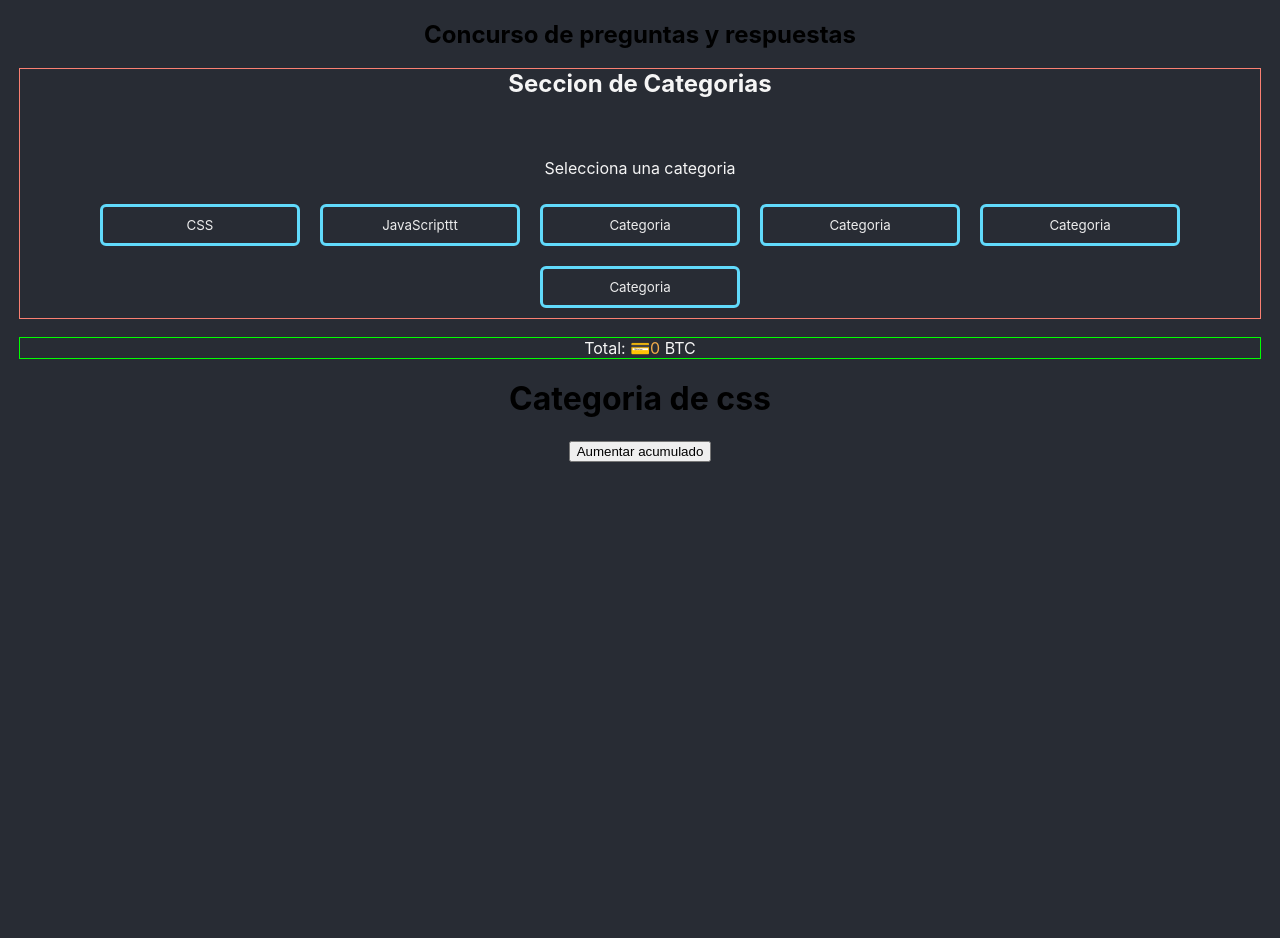
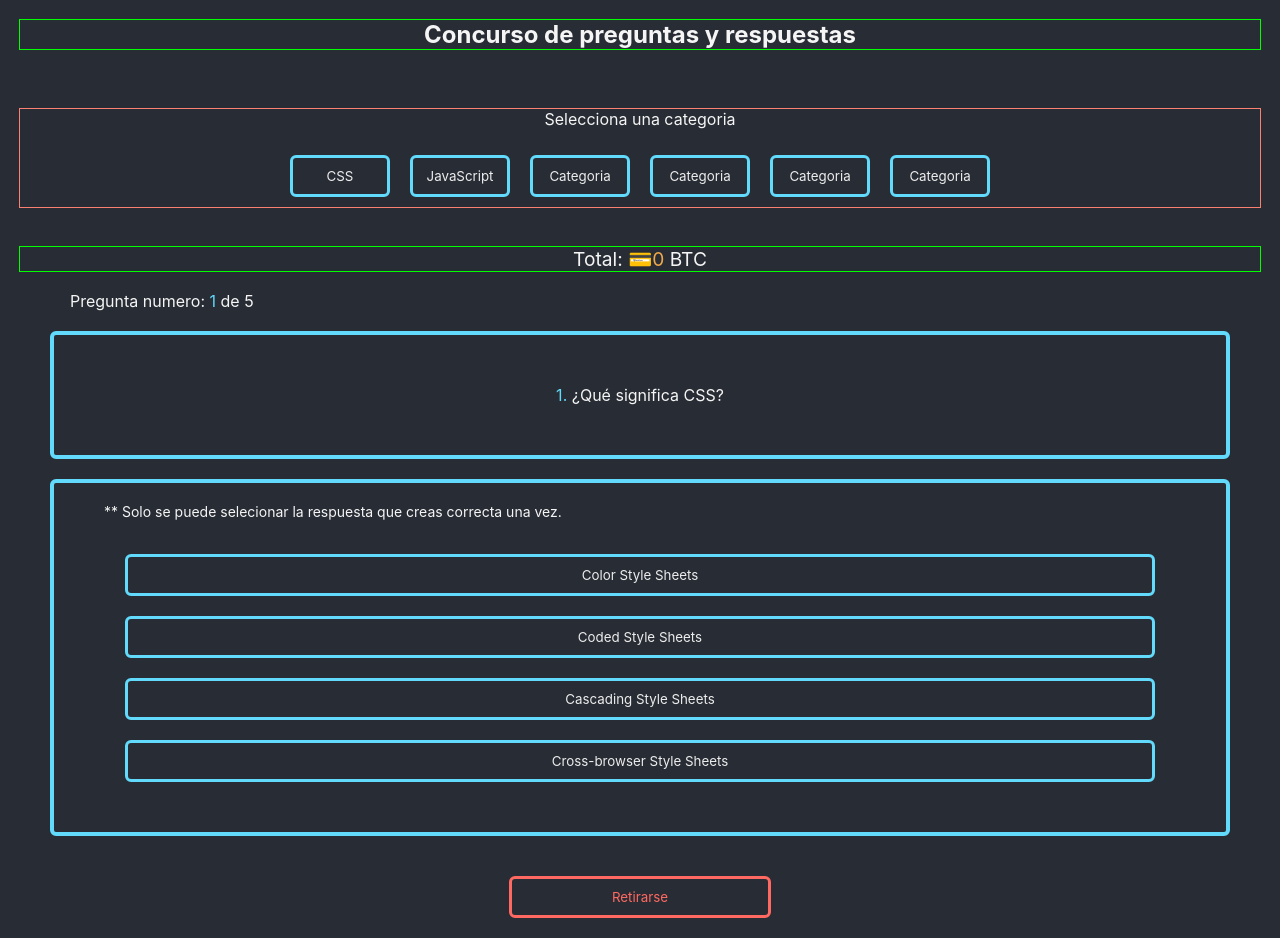
Before and after one commit to Dan33311/q-and-a-app, a React (Create React App) app: page / in a window 1280 px wide. Both pictures are taken after a click on the button "CSS". Before the commit the page ends 800 px from the top, so only its background shows below. Built offline with nearby package versions, Linux system fonts and the light colour scheme.

Commit message:
remove repeat code and overwrited files

```diff
--- a/src/App.css
+++ b/src/App.css
@@ -3,17 +3,6 @@
   background-color: #282c34;
   text-align: center;
 }
-
-/* .App-logo {
-  height: 40vmin;
-  pointer-events: none;
-} */
-
-/* @media (prefers-reduced-motion: no-preference) {
-  .App-logo {
-    animation: App-logo-spin infinite 20s linear;
-  }
-} */
 
 .App-header {
   background-color: #282c34;
@@ -30,6 +19,12 @@
   color: #61dafb;
 }
 
+.App h2 {
+  color: whitesmoke;
+
+  margin: 20px;
+  outline: 1px solid lime;
+}
 .categ-container {
   margin-top: 60px;
   color: whitesmoke;
@@ -48,7 +43,7 @@
   background-color: #282c34;
   border: 3px solid #61dafb;
   border-radius: 6px;
-  width: 200px;
+  width: 100px;
   margin: 10px 10px;
   padding: 10px;
 }
@@ -58,15 +53,12 @@
   color: #282c34;
 }
 
-
-
-
 /* .questions-head {
 
 } */
 
 .questions-head {
-  margin: 60px 50px 20px 50px;
+  margin: 20px 50px 20px 50px;
   display: flex;
   flex-direction: row;
   align-items: center;
@@ -85,10 +77,12 @@
 .score-count {
   color: whitesmoke;
   margin-right: 20px;
+  font-size: 1.2rem;
 
   /* borrar despues */
   outline: 1px solid lime;
   margin: 20px;
+  margin-top: 40px;
 }
 
 .score-count span {
@@ -149,12 +143,3 @@
   background-color: #ff6961;
   color: #282c34;
 }
-
-/* @keyframes App-logo-spin {
-  from {
-    transform: rotate(0deg);
-  }
-  to {
-    transform: rotate(360deg);
-  }
-} */
--- a/src/App.js
+++ b/src/App.js
@@ -1,7 +1,5 @@
 import './App.css';
-// import Categories from './components/Categories';
-// import Padre from './components/Padre'
-import CategoriesComponent from './components/CategoriesComponent';
+import Categories from './components/Categories';
 
 function App() {
 
@@ -9,10 +7,8 @@ function App() {
     <div className="App">
       <>
         <h2>Concurso de preguntas y respuestas</h2>
-        <CategoriesComponent/>
+        <Categories/>
       </>
-      {/* <Padre /> */}
-      {/* <Categories/> */}
     </div>
   );
 }
--- a/src/components/Categories.js
+++ b/src/components/Categories.js
@@ -1,64 +1,39 @@
-import { useState, useRef } from "react";
-import CssCategory from "./CssCategory";
-import JavascriptCategory from "./JavascriptCategory";
+import { useState } from "react";
+import Score from "./Score";
+import CategoryCss from "./CategoryCss";
+import CategoryJavascript from "./CategoryJavascript";
 
-const Categories = () => {
 
-  const [categorySelected, setCategorySelected] = useState(false);
-  const [renderThis, setRenderThis] = useState();
+const CategoriesSection = () => {
 
-  let btnRefCSS = useRef();
-  let btnRefJS = useRef();
-  const handleCategoryButtonCSS = (component) => {
-    if(btnRefCSS.current){
-      btnRefCSS.current.setAttribute("disabled", "disabled");
-    }
-    setCategorySelected(true);
-    setRenderThis(component)
+  const [score, setScore] = useState(0.0000)
+  const [categorySelected, setCategorySelected] = useState('')
+
+  const handleChangeScore = () => {
+    setScore(score + 0.0001)
   }
-  const handleCategoryButtonJavascript = (component) => {
-    if(btnRefJS.current){
-      btnRefJS.current.setAttribute("disabled", "disabled");
-    }
-    setCategorySelected(true);
-    setRenderThis(component)
+
+  const handleClickButton = (category) => {
+    setCategorySelected(category)
   }
 
 
   return (
-
-      <>
-        <div className="categ-container">
-          <h2>Concurso de preguntas y respuestas</h2>
-          <p>Selecciona una categoria</p>
-          {/* <button className="categ-btn" onClick={() => handleCategoryButton(<CssCategory />)}>CSS</button> */}
-          <button className="categ-btn" ref={btnRefCSS} onClick={() => handleCategoryButtonCSS(<CssCategory />)}>CSS</button>
-          <button className="categ-btn" ref={btnRefJS} onClick={() => handleCategoryButtonJavascript(<JavascriptCategory/>)}>JavaScript</button>
-          <button className="categ-btn" >* Test category</button>
-        </div>
-        {/* <div className="score-count">Total: 💳<span>{props.score}</span> BTC</div> */}
-        { categorySelected === true ? renderThis : null }
-      </>
+    <>
+      <div className="categ-container">
+        <p>Selecciona una categoria</p>
+        <button className="categ-btn" onClick={() => handleClickButton('css')}>CSS</button>
+        <button className="categ-btn" onClick={() => handleClickButton('javascript')}>JavaScript</button>
+        <button className="categ-btn">Categoria</button>
+        <button className="categ-btn">Categoria</button>
+        <button className="categ-btn">Categoria</button>
+        <button className="categ-btn">Categoria</button>
+      </div>
+      <Score score={score} />
+      {categorySelected === 'css' ? <CategoryCss onChange={handleChangeScore} score={score} /> : null}
+      {categorySelected === 'javascript' ? <CategoryJavascript onChange={handleChangeScore} score={score} /> : null}
+    </>
   );
 }
 
-
-export default Categories;
-
-
-// working on
-// <>
-//   { categorySelected === false ? (
-//     <>
-//       <div className="categ-container">
-//         <h2>Categorias</h2>
-//         <p>Selecciona una categoria</p>
-//         <button className="categ-btn" onClick={() => handleCategoryButton(<CssCategory />)}>CSS</button>
-//         {/* <button className="categ-btn" ref={btnRef} onClick={() => handleCategoryButton(<CssCategory />)}>CSS</button> */}
-//         <button className="categ-btn" onClick={() => handleCategoryButton(<JavascriptCategory/>)}>JavaScript</button>
-//       </div>
-//     </>
-//   ) : (
-//     renderThis
-//   )}
-// </>
+export default CategoriesSection;
--- a/src/components/CategoriesComponent.js
+++ /dev/null
@@ -1,38 +0,0 @@
-import { useState } from "react";
-import Score from "./Score";
-import CategoryCss from "./CategoryCss";
-
-
-const CategoriesSection = () => {
-
-  const [score, setScore] = useState(0.0000)
-  const [categorySelected, setCategorySelected] = useState(false)
-
-  const handleChangeScore = () => {
-    setScore(score + 0.0001)
-  }
-
-  const handleClickCssButton = () => {
-    setCategorySelected(true)
-  }
-
-  return (
-    <>
-        <div className="categ-container">
-          <h2>Seccion de Categorias</h2>
-          <p>Selecciona una categoria</p>
-          <button className="categ-btn" onClick={() => handleClickCssButton()}>CSS</button>
-          <button className="categ-btn">JavaScripttt</button>
-          <button className="categ-btn">Categoria</button>
-          <button className="categ-btn">Categoria</button>
-          <button className="categ-btn">Categoria</button>
-          <button className="categ-btn">Categoria</button>
-        </div>
-        <Score score={score} />
-        { categorySelected === true ? <CategoryCss onChange={handleChangeScore} /> : null }
-      </>
-
-  );
-}
-
-export default CategoriesSection;
--- a/src/components/CategoryCss.js
+++ b/src/components/CategoryCss.js
@@ -1,12 +1,69 @@
-const CategoriaDeCSS = ({ onChange }) => {
+import { useState } from 'react';
+import questions from '../data/questionsCSS'
+
+
+const CategoryCss = ({ onChange, score }) => {
+
+  const [currentQuestion, setCurrentQuestion] = useState(0);
+
+  const [gameFinished, setGameFinished] = useState(false);
+
+  const handleAnswerClick = (isCorrect) => {
+    if(isCorrect === true) {
+      onChange();
+    } else {
+      alert('wrong answer');
+      setGameFinished(true)
+    }
+    if(currentQuestion < questions.length - 1) {
+      setCurrentQuestion(currentQuestion + 1);
+    } else {
+      alert('next category');
+      setGameFinished(true)
+    }
+  }
+
+  const handleRetryClick = () => {
+    setGameFinished(true)
+    alert(`game finished you earned ${score} BTC`);
+    setCurrentQuestion(0)
+  }
 
 
   return (
+
     <>
-      <h1>Categoria de css</h1>
-      <button onClick={onChange}>Aumentar acumulado</button>
+      { gameFinished === false ?
+        (
+          <>
+            <div className="questions-head">
+              <div className="question-count">Pregunta numero: <span>{currentQuestion + 1}</span> de {questions.length}</div>
+            </div>
+            <div className="question-text"> <span>{currentQuestion + 1}.</span> {questions[currentQuestion].questionText}</div>
+            <div className="answer-options" >
+              <p>** Solo se puede selecionar la respuesta que creas correcta una vez.</p>
+              {questions[currentQuestion].answersOptions.map( (answerOption, index) => (
+                <div className="answers-btn" key={index}>
+                  <button onClick={() => {handleAnswerClick(answerOption.isCorrect)}}>{answerOption.answerText}</button>
+                </div>
+              ))}
+            </div>
+            <div className="retry-btn">
+              <button onClick={() => handleRetryClick()}>Retirarse</button>
+            </div>
+          </>
+        ) : (
+          // TODO: implement a category over component
+          // <div>
+          //   <h4>game finshed you earned {score} BTC</h4>
+          //   <button onClick={() => handleClickToCategories()}>Categorias</button>
+          // </div>
+          null
+        )
+      }
+
     </>
   );
 }
 
-export default CategoriaDeCSS;
+export default CategoryCss;
--- a/src/components/JavascriptCategory.js
+++ b/src/components/CategoryJavascript.js
@@ -1,50 +1,47 @@
-import { useState } from "react";
+import { useState } from 'react';
 import questions from "../data/questionsJavascript";
-import Categories from "./Categories";
 
 
-const JavascriptCategory = () => {
+const CategoryJavascript = ({ onChange }) => {
 
   const [currentQuestion, setCurrentQuestion] = useState(0);
 
-  const [score, setScore] = useState(0);
-
   const [gameFinished, setGameFinished] = useState(false);
-
-  const [renderThis, setRenderThis] = useState();
 
   const handleAnswerClick = (isCorrect) => {
     if(isCorrect === true) {
-      setScore(score + 0.00002);
+      onChange();
+    } else {
+      alert('wrong answer');
+      setGameFinished(true)
     }
     if(currentQuestion < questions.length - 1) {
       setCurrentQuestion(currentQuestion + 1);
     } else {
       alert('next category');
       setGameFinished(true)
-      setRenderThis(<Categories/>)
     }
   }
 
   const handleRetryClick = () => {
     setGameFinished(true)
-    alert(`game finished you earned ${score} BTC`);
+    alert(`game finished you earned xxx BTC`);
     setCurrentQuestion(0)
-    setRenderThis(<Categories/>)
   }
 
 
   return (
+
     <>
       { gameFinished === false ?
         (
           <>
             <div className="questions-head">
               <div className="question-count">Pregunta numero: <span>{currentQuestion + 1}</span> de {questions.length}</div>
-              <div className="score-count">Has ganado: 💳<span>{score}</span> BTC</div>
             </div>
             <div className="question-text"> <span>{currentQuestion + 1}.</span> {questions[currentQuestion].questionText}</div>
             <div className="answer-options" >
+              <p>** Solo se puede selecionar la respuesta que creas correcta una vez.</p>
               {questions[currentQuestion].answersOptions.map( (answerOption, index) => (
                 <div className="answers-btn" key={index}>
                   <button onClick={() => {handleAnswerClick(answerOption.isCorrect)}}>{answerOption.answerText}</button>
@@ -56,6 +53,7 @@ const JavascriptCategory = () => {
             </div>
           </>
         ) : (
+          // TODO: implement a category over component
           // <div>
           //   <h4>game finshed you earned {score} BTC</h4>
           //   <button onClick={() => handleClickToCategories()}>Categorias</button>
@@ -68,4 +66,4 @@ const JavascriptCategory = () => {
   );
 }
 
-export default JavascriptCategory;
+export default CategoryJavascript;
--- a/src/components/Score.js
+++ b/src/components/Score.js
@@ -1,6 +1,6 @@
 const Score = ({ score }) => {
 
-
+//
   return (
     <div className="score-count">Total: 💳<span>{score}</span> BTC</div>
   );
```
Also changed, not shown: src/components/CssCategory.js (deleted, +0 -72 lines), src/components/Hijo.js (deleted, +0 -13 lines), src/components/Padre.js (deleted, +0 -22 lines), src/learning.js (+73 -6 lines).
